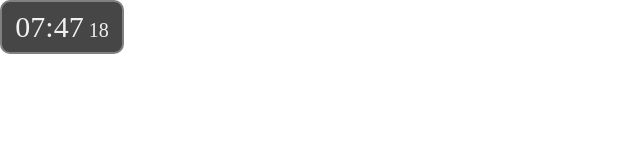
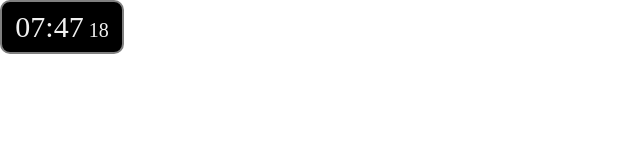
Before and after one commit to nchuLearnUseMaterialize/nchuLearnUseMaterialize.github.io, a plain HTML site: page index.html in a window 1280 px wide. Shown: the whole page, without its empty margins (0-640 px from the left). Drawn offline with Linux system fonts and the light colour scheme.

Commit message:
Add files via upload

```diff
--- a/index.html
+++ b/index.html
@@ -22,7 +22,7 @@
 
 		.clock {
 			color: rgb(240, 240, 240);
-			background: rgb(70, 70, 70);
+			background: rgb(0, 0, 0);
 			width: 120px;
 			height: 50px;
 			text-align: center;
```
